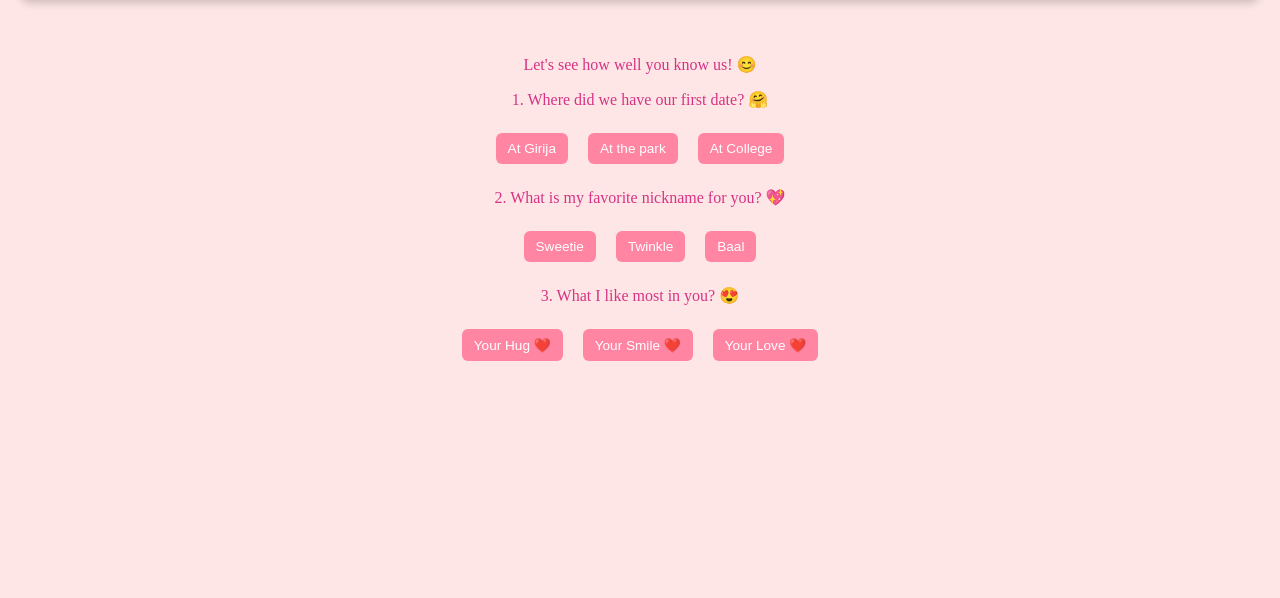
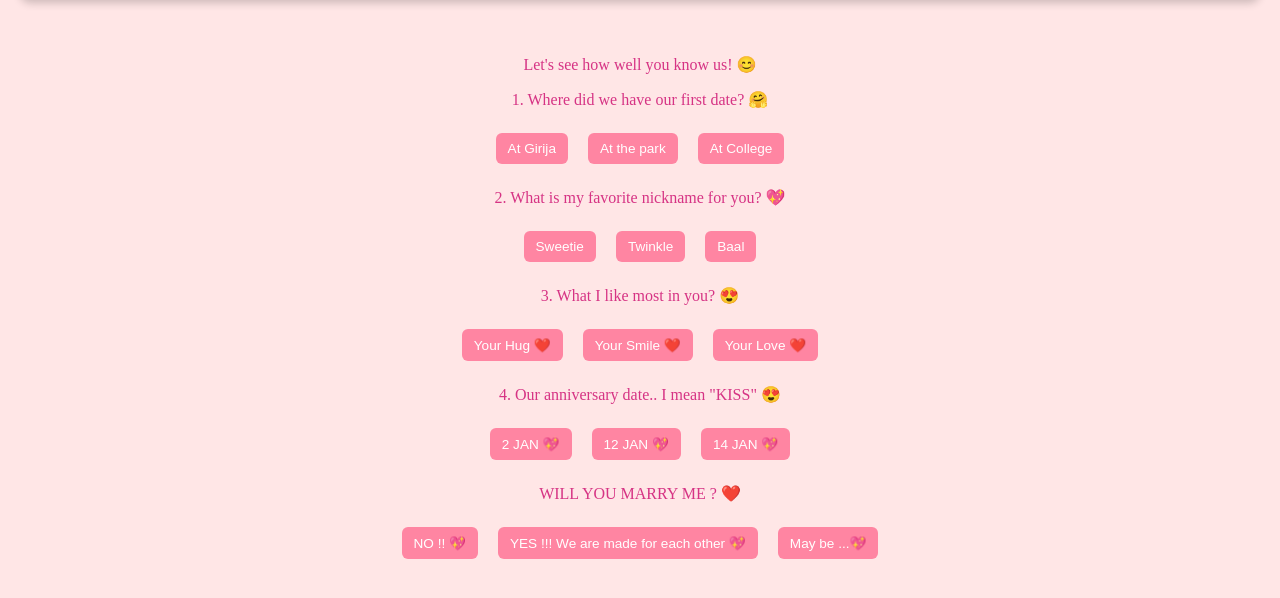
Before and after one commit to NehaS-2203/NeDh, a plain HTML site: page quiz.html in a window 1280 px wide. Shown: the part 108-706 px from the top of the page. Drawn offline with Linux system fonts and the light colour scheme.

Commit message:
Add files via upload

```diff
--- a/quiz.html
+++ b/quiz.html
@@ -32,6 +32,18 @@
                 <button onclick="checkAnswer(this, 'correct')">Your Smile ❤️</button>
                 <button onclick="checkAnswer(this, 'wrong')">Your Love ❤️</button>
             </div>
+            <div class="question">
+                <p>4. Our anniversary date.. I mean "KISS" 😍</p>
+                <button onclick="checkAnswer(this, 'wrong')">2 JAN 💖</button>
+                <button onclick="checkAnswer(this, 'wrong')">12 JAN 💖</button>
+                <button onclick="checkAnswer(this, 'correct')">14 JAN 💖</button>
+            </div>
+            <div class="question">
+                <p>WILL YOU MARRY ME ? ❤️</p>
+                <button onclick="checkAnswer(this, 'wrong')">NO !! 💖</button>
+                <button onclick="checkAnswer(this, 'correct')">YES !!! We are made for each other 💖</button>
+                <button onclick="checkAnswer(this, 'wrong')">May be ...💖</button>
+            </div>
         </div>
         <p id="result-message" style="display: none;"></p>
     </main>
```
Also changed, not shown: open-when.html (+3 -1 lines), playlist.html (+8 -0 lines).
